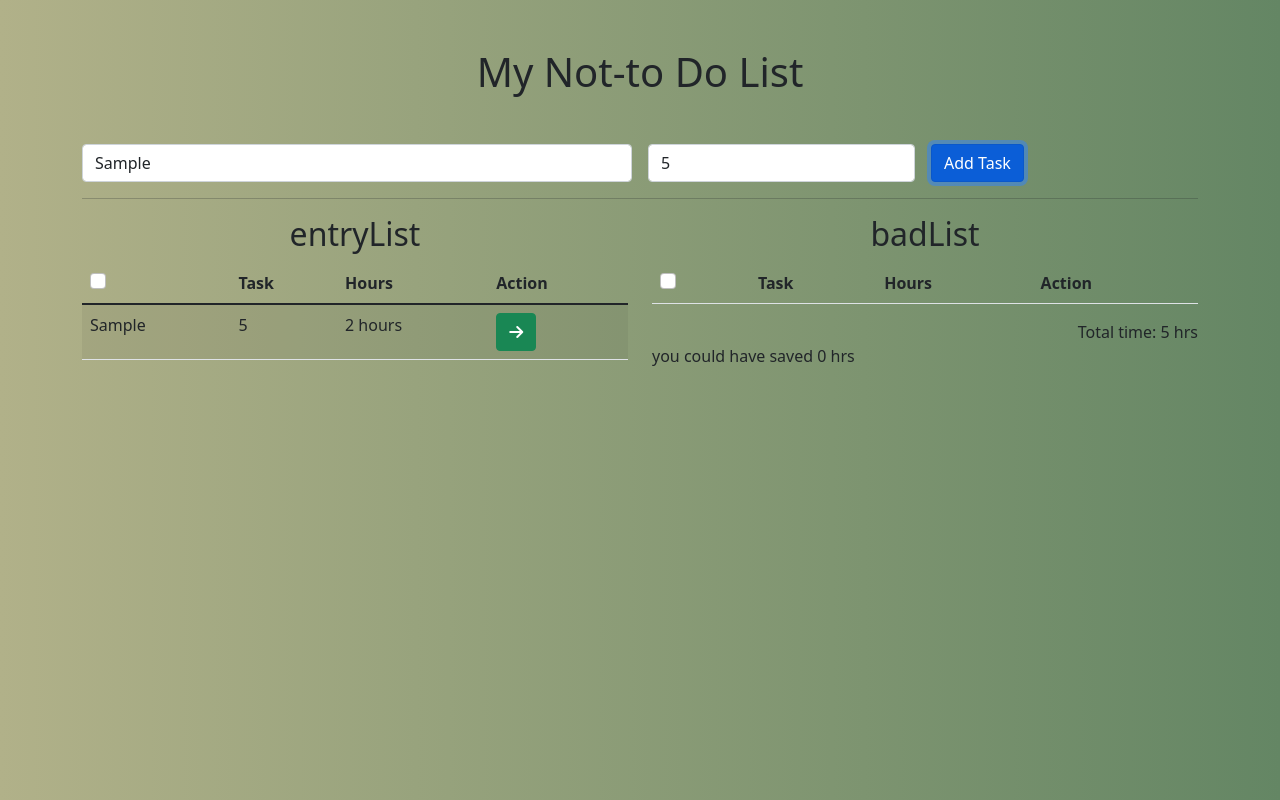
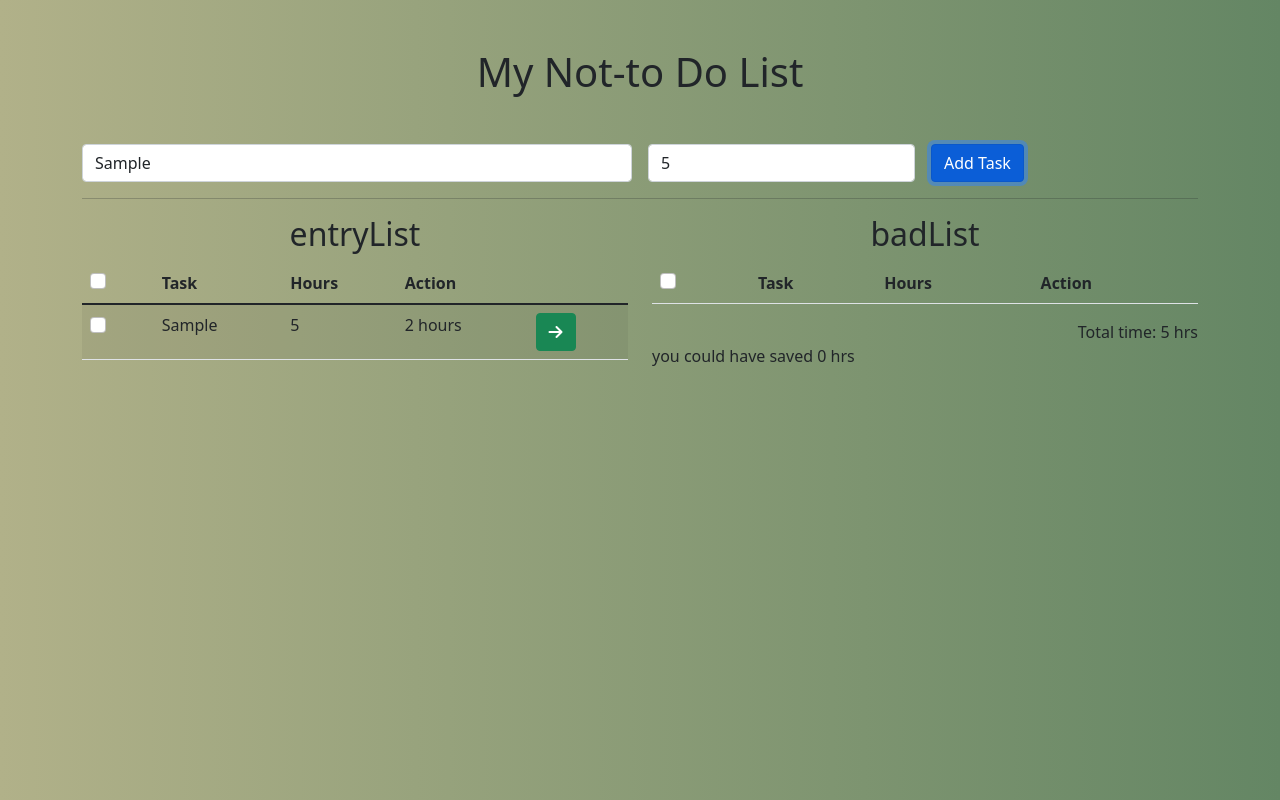
Before and after one commit to anmolft9/React_NotToDoList, a React (Create React App) app: page / in a window 1280 px wide. Both pictures are taken after typing "Sample", "5" into the empty fields and a click on the button "Add Task". Built offline with nearby package versions, Linux system fonts and the light colour scheme.

Commit message:
added the single and multiple delete feature using checkbox

```diff
--- a/src/App.js
+++ b/src/App.js
@@ -4,11 +4,14 @@ import { Container } from "react-bootstrap";
 import { TaskForm } from "./component/TaskForm";
 import { ListArea } from "./component/ListArea";
 import { useState } from "react";
+import { Button } from "react-bootstrap";
 
 const weeklyHr = 7 * 24;
 
 function App() {
   const [taskList, setTaskList] = useState([]);
+  const [ids, setIds] = useState([]);
+
   const total = taskList.reduce((acc, item) => acc + +item.hr, 0);
 
   const addTask = (task) => {
@@ -34,7 +37,60 @@ function App() {
     });
     setTaskList(switchedArg);
   };
-  console.log(taskList);
+  // console.log(taskList);
+
+  ///handleOnCheck for checkbox
+  const handleOnCheck = (e) => {
+    const { checked, value } = e.target;
+    // console.log(checked, value, name);
+
+    if (value === "entry" || value === "bad") {
+      let toDeleteIds = [];
+      taskList.forEach((item) => {
+        if (item.type === value) {
+          toDeleteIds.push(item.id);
+        }
+      });
+      //if ticked add all ids ohterwose take them out
+      if (checked) {
+        //add all entry list ids in entryIds
+        // const entryIds = taskList.filter((item) => {
+        //   if (item.type === "entry") {
+        //     return item.id;
+        //   }
+
+        // console.log(entryIds, name);
+        setIds([...ids, ...toDeleteIds]);
+      } else {
+        //remove all entry list ids
+        const tempArgs = ids.filter((id) => !toDeleteIds.includes(id));
+        setIds(tempArgs);
+      }
+      return;
+    }
+    if (checked) {
+      //add indivdiual item id
+      setIds([...ids, value]);
+      console.log(ids);
+    } else {
+      //removing indivdiual item id
+      const removeIds = ids.filter((item) => item !== value);
+      // console.log(removeIds);
+      setIds(removeIds);
+    }
+    // console.log(ids);
+  };
+
+  const handleOnDelete = () => {
+    // console.log("deleting");
+    if (!window.confirm("you sure?")) {
+      return;
+    }
+    const tempArg = taskList.filter((item) => !ids.includes(item.id));
+    setTaskList(tempArg);
+    setIds([]);
+  };
+  // console.log(ids);
 
   return (
     <div className="wrapper">
@@ -46,7 +102,26 @@ function App() {
         <TaskForm addTask={addTask} />
         <hr />
         {/* list component */}
-        <ListArea taskList={taskList} switchTask={switchTask} total={total} />
+        <ListArea
+          taskList={taskList}
+          switchTask={switchTask}
+          total={total}
+          handleOnCheck={handleOnCheck}
+          ids={ids}
+        />
+
+        {/* delete button */}
+        <div className="mt-2">
+          {ids.length > 0 && (
+            <Button
+              onClick={handleOnDelete}
+              //sending the name as well
+              variant="danger"
+            >
+              Delete
+            </Button>
+          )}
+        </div>
       </Container>
     </div>
   );
--- a/src/component/ListArea.js
+++ b/src/component/ListArea.js
@@ -2,7 +2,14 @@ import React from "react";
 import { Col, Row } from "react-bootstrap";
 import { TaskList } from "./TaskList";
 
-export const ListArea = ({ taskList, switchTask, total }) => {
+export const ListArea = ({
+  taskList,
+  switchTask,
+  total,
+  handleOnCheck,
+
+  ids,
+}) => {
   //only the entry list item
   //   console.log(taskList);
 
@@ -18,14 +25,24 @@ export const ListArea = ({ taskList, switchTask, total }) => {
       <Row>
         <Col>
           <TaskList
+            name="entry"
             title="entryList"
             arrow="right"
             list={entryList}
             switchTask={switchTask}
+            handleOnCheck={handleOnCheck}
+            ids={ids}
           />
         </Col>
         <Col>
-          <TaskList title="badList" list={badList} switchTask={switchTask} />
+          <TaskList
+            name="bad"
+            title="badList"
+            list={badList}
+            switchTask={switchTask}
+            handleOnCheck={handleOnCheck} //for the delete feature passing the id
+            ids={ids}
+          />
           <div className="text-end">Total time: {total} hrs</div>
           <div className="">you could have saved {badHrs} hrs</div>
         </Col>
--- a/src/component/TaskList.js
+++ b/src/component/TaskList.js
@@ -3,7 +3,15 @@ import Table from "react-bootstrap/Table";
 import Form from "react-bootstrap/Form";
 import { Button } from "react-bootstrap";
 
-export const TaskList = ({ title, arrow, list = [], switchTask }) => {
+export const TaskList = ({
+  title,
+  arrow,
+  list = [],
+  switchTask,
+  handleOnCheck,
+  name,
+  ids,
+}) => {
   //   console.log(switchTask);
   return (
     <div>
@@ -12,7 +20,12 @@ export const TaskList = ({ title, arrow, list = [], switchTask }) => {
         <thead>
           <tr>
             <th>
-              <Form.Check type="checkbox" label="" />
+              <Form.Check
+                type="checkbox"
+                label=""
+                value={name}
+                onChange={handleOnCheck}
+              />
             </th>
             <th>Task</th>
             <th>Hours</th>
@@ -24,6 +37,16 @@ export const TaskList = ({ title, arrow, list = [], switchTask }) => {
             ///the template to use on the todo list displaying through map
             return (
               <tr>
+                <td>
+                  <Form.Check
+                    type="checkbox"
+                    label=""
+                    value={item.id}
+                    checked={ids.includes(item.id)}
+                    onChange={handleOnCheck}
+                  />
+                </td>
+
                 <td>{item.task}</td>
                 <td>{item.hr}</td>
                 <td>2 hours</td>
```
